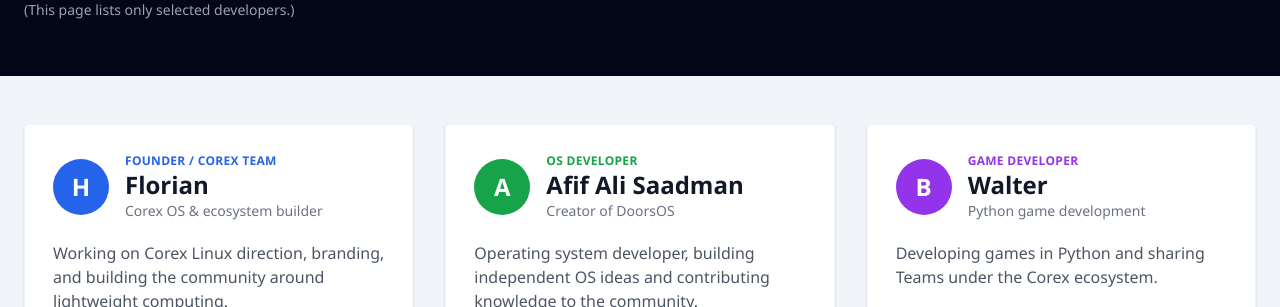
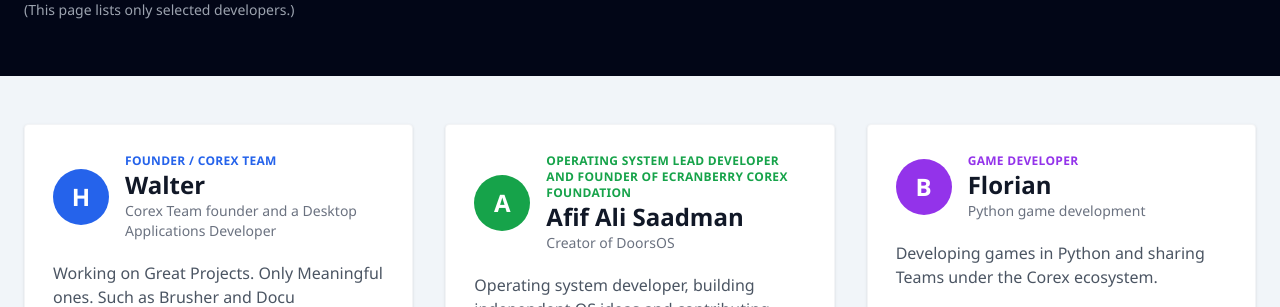
Before and after one commit to walter-322/corexteamweb, a plain HTML site: page developers.html in a window 1280 px wide. Shown: the part 352-659 px from the top of the page. Drawn offline with nearby package versions, Linux system fonts and the light colour scheme.

Commit message:
Revise developer information and layout in developers.html
Updated developer profiles and descriptions for clarity and accuracy.

```diff
--- a/developers.html
+++ b/developers.html
@@ -98,17 +98,17 @@
             </div>
             <div class="flex-1">
               <div class="text-xs font-bold text-blue-600 uppercase tracking-wide">Founder / Corex Team</div>
-              <h3 class="text-2xl font-bold text-gray-900">Florian</h3>
-              <p class="text-gray-500 text-sm">Corex OS & ecosystem builder</p>
+              <h3 class="text-2xl font-bold text-gray-900">Walter</h3>
+              <p class="text-gray-500 text-sm">Corex Team founder and a Desktop Applications Developer</p>
             </div>
           </div>
 
           <p class="text-gray-600 mt-5">
-            Working on Corex Linux direction, branding, and building the community around lightweight computing.
+            Working on Great Projects. Only Meaningful ones. Such as Brusher and Docu
           </p>
 
           <div class="mt-6 flex gap-3">
-            <a href="https://github.com/debug64x"
+            <a href="https://github.com/walter-322"
                class="inline-flex items-center gap-2 bg-blue-600 text-white px-4 py-2 rounded font-semibold hover:bg-blue-700 transition">
               <i class="fa-brands fa-github"></i>
               <span>GitHub</span>
@@ -123,14 +123,14 @@
               A
             </div>
             <div class="flex-1">
-              <div class="text-xs font-bold text-green-600 uppercase tracking-wide">OS Developer</div>
+              <div class="text-xs font-bold text-green-600 uppercase tracking-wide">Operating System Lead Developer and Founder of ECRANBERRY Corex Foundation</div>
               <h3 class="text-2xl font-bold text-gray-900">Afif Ali Saadman</h3>
               <p class="text-gray-500 text-sm">Creator of DoorsOS</p>
             </div>
           </div>
 
           <p class="text-gray-600 mt-5">
-            Operating system developer, building independent OS ideas and contributing knowledge to the community.
+            Operating system developer, building independent OS ideas and contributing knowledge to the community. Our first and most active Member. Big thank you for that Afif.
           </p>
 
           <div class="mt-6 flex gap-3">
@@ -150,7 +150,7 @@
             </div>
             <div class="flex-1">
               <div class="text-xs font-bold text-purple-600 uppercase tracking-wide">Game Developer</div>
-              <h3 class="text-2xl font-bold text-gray-900">Walter</h3>
+              <h3 class="text-2xl font-bold text-gray-900">Florian</h3>
               <p class="text-gray-500 text-sm">Python game development</p>
             </div>
           </div>
@@ -160,7 +160,7 @@
           </p>
 
           <div class="mt-6 flex gap-3">
-            <a href="https://github.com/walter-322"
+            <a href="https://github.com/debug64x"
                class="inline-flex items-center gap-2 bg-purple-600 text-white px-4 py-2 rounded font-semibold hover:bg-purple-700 transition">
               <i class="fa-brands fa-github"></i>
               <span>GitHub</span>
```
